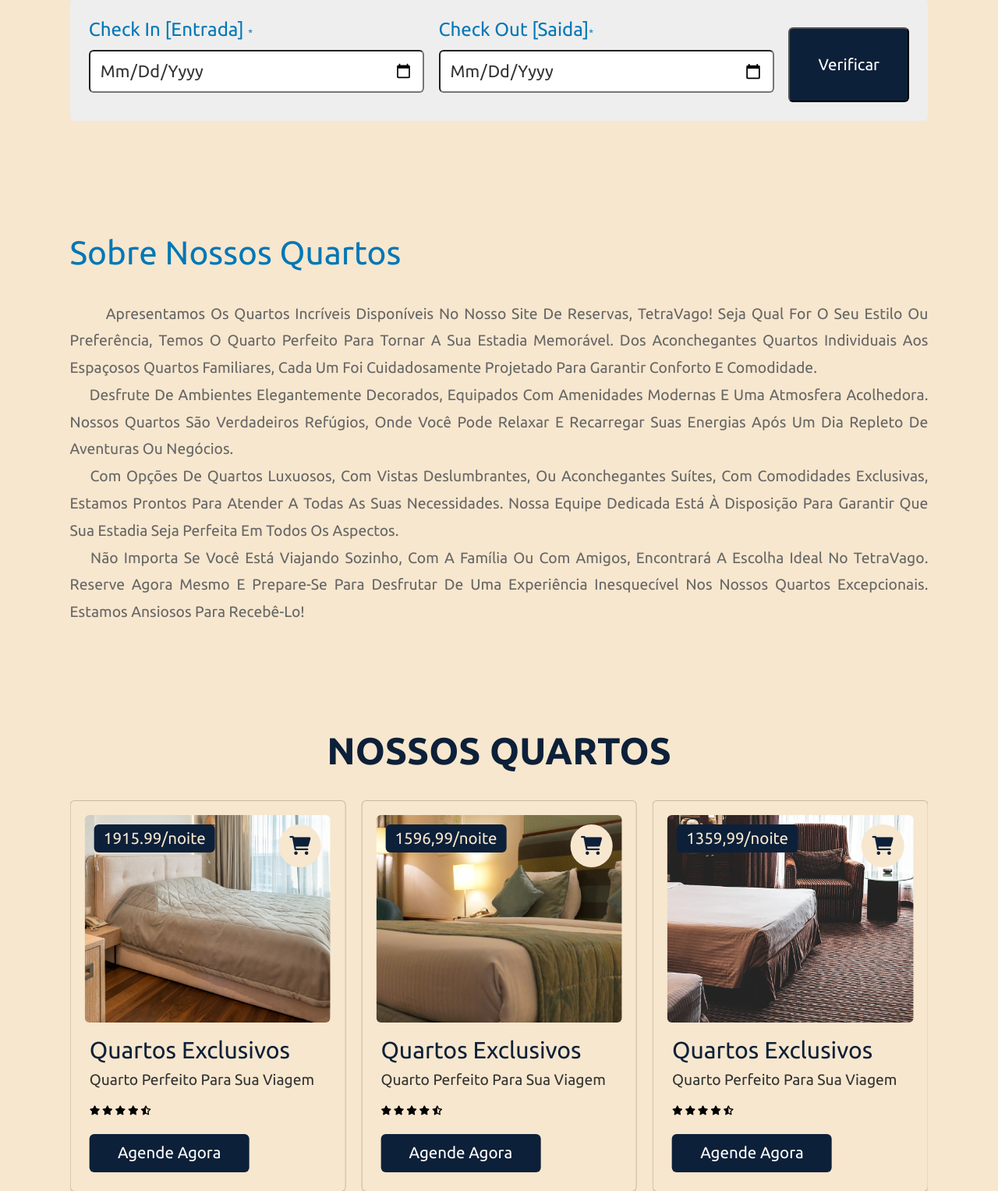
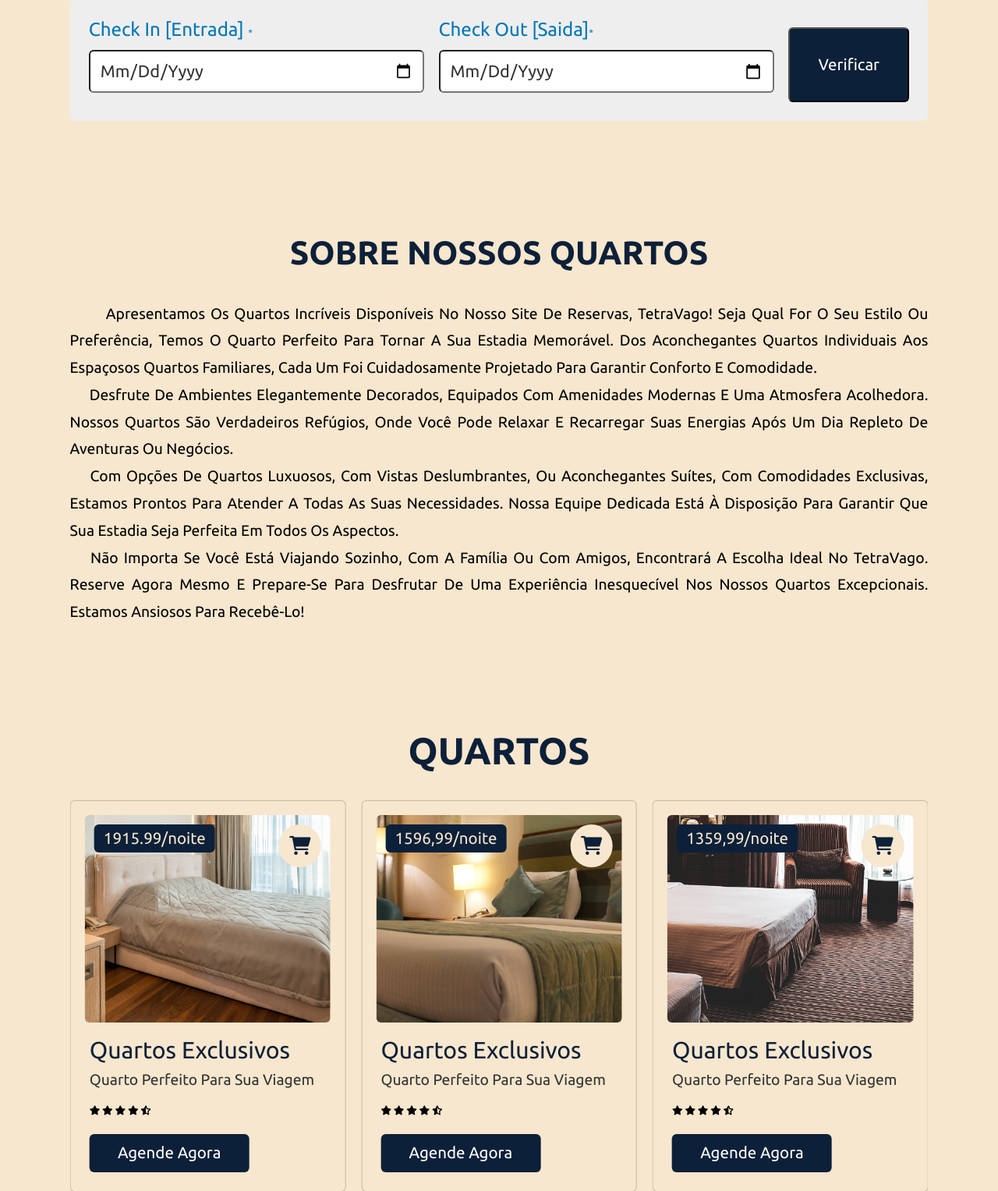
Before and after one commit to GustavoRocha3264/tetravago, a PHP site: page /hoteis.html in a window 1280 px wide. Shown: the part 202-1729 px from the top of the page at 78% size. Run offline with PHP 8.4, Linux system fonts and the light colour scheme.

Commit message:
mudanças

```diff
--- a/views/css/estilo.css
+++ b/views/css/estilo.css
@@ -616,7 +616,7 @@ section{
 
 .room .slide .content p{
   font-size: 1.6rem;
-  color: #666;
+  color: var(--black);
   padding: .5rem 0;
   line-height: 1.5;
 }
@@ -686,13 +686,16 @@ section{
 
 .about .row .content h3{
   font-size: 3.5rem;
-  color: var(--primary);
+  color: var(--cor1);
   padding: 2rem 0;
+  text-align: center;
+  text-transform: uppercase;
+  font-weight: bold;
 }
 
 .about .row .content p{
   font-size: 1.6rem;
-  color: #666;
+  color: var(--cor3);
   padding: 1rem 0;
   line-height: 1.8;
 }
--- a/views/hoteis.html
+++ b/views/hoteis.html
@@ -69,7 +69,6 @@
    <section class="about" id="about">
 
       <div class="row">
-
          <div class="content">
             <h3>sobre nossos quartos</h3>
             <p class="texto-justificado">
@@ -90,7 +89,7 @@
 
    <section class="room" id="room">
 
-      <h1 class="heading">Nossos Quartos</h1>
+      <h1 class="heading">Quartos</h1>
       <div id="menu-btn" class=""></div>
       <div class="swiper room-slider">
 
```
